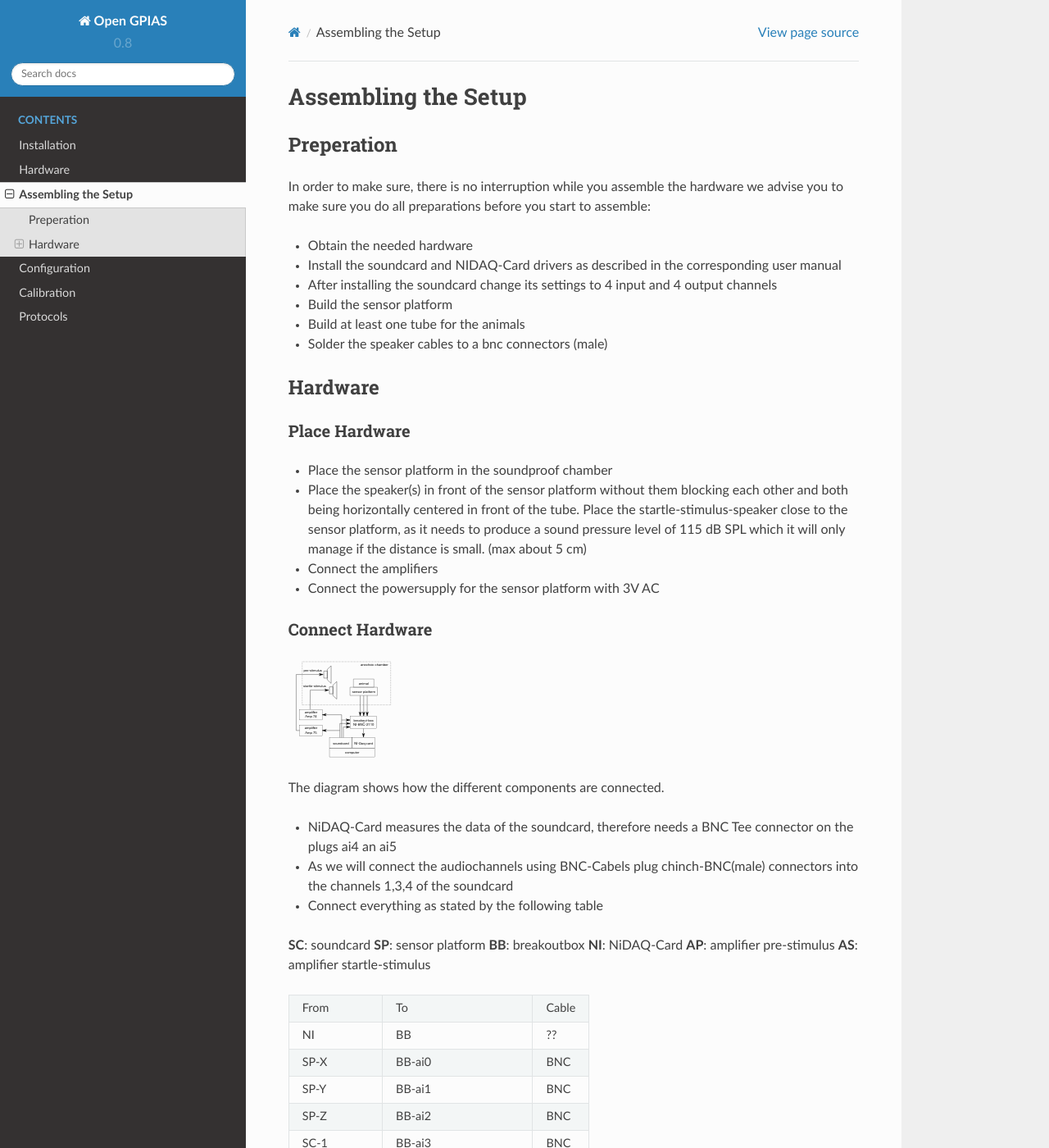
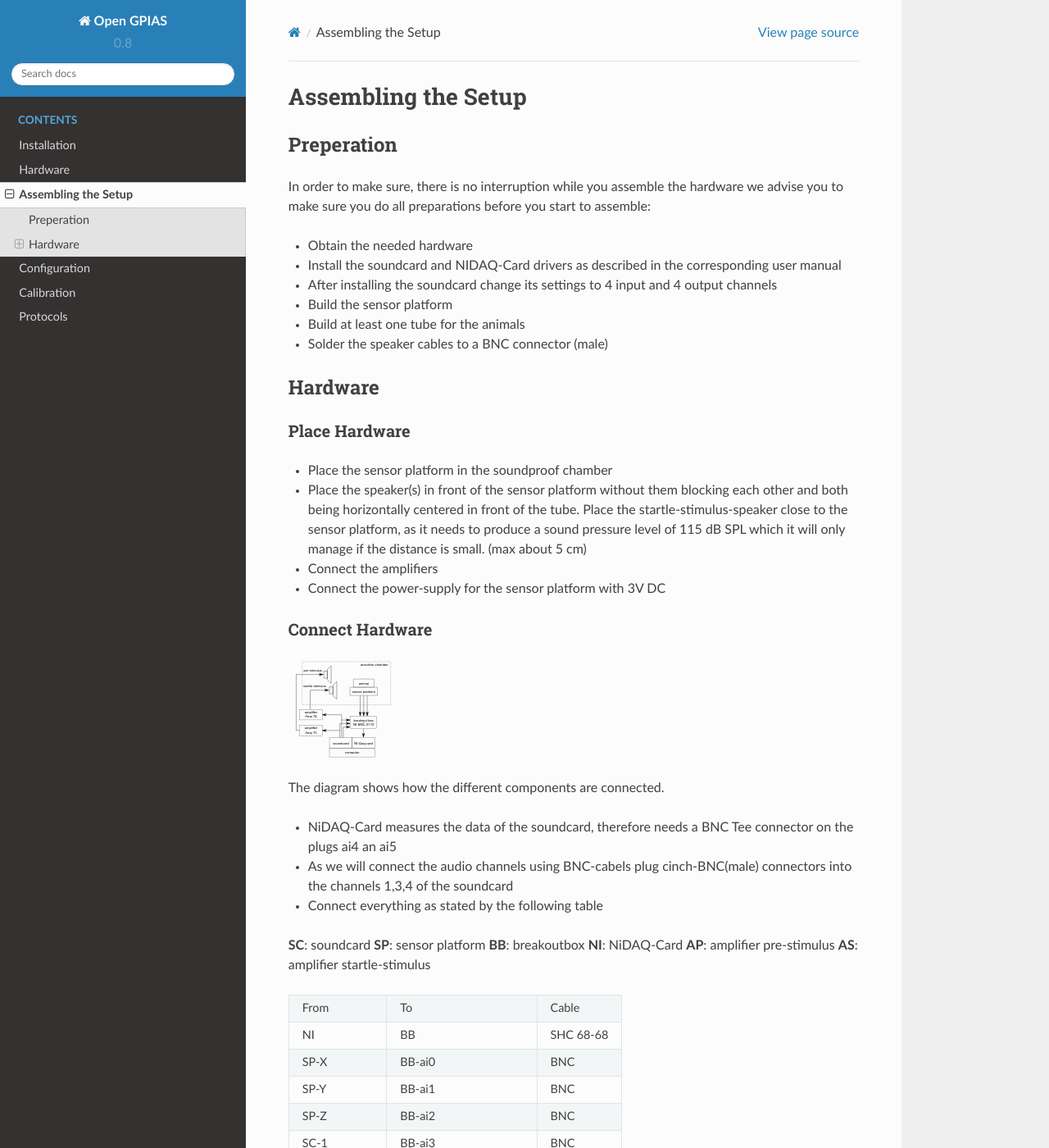
Before and after one commit to rgerum/open_gpias, a Sphinx documentation site: the page built from docs/assembling_setup.rst, in a window 1280 px wide and 1400 px high. Shown: the whole window at 82% size. Built offline with Sphinx 7.4.7 and the Read the Docs theme 2.0.0, drawn with Linux system fonts in a browser that asks for light colours; some of the changed text lies outside the part shown.

Commit message:
!correct typos in assembling the setup

```diff
--- a/docs/assembling_setup.rst
+++ b/docs/assembling_setup.rst
@@ -11,7 +11,7 @@ In order to make sure, there is no interruption while you assemble the hardware
 - After installing the soundcard change its settings to 4 input and 4 output channels
 - Build the sensor platform
 - Build at least one tube for the animals
-- Solder the speaker cables to a bnc connectors (male)
+- Solder the speaker cables to a BNC connector (male)
 
 Hardware
 --------
@@ -24,7 +24,7 @@ Place Hardware
   centered in front of the tube. Place the startle-stimulus-speaker close to the sensor platform, as it needs to produce
   a sound pressure level of 115 dB SPL which it will only manage if the distance is small. (max about 5 cm)
 - Connect the amplifiers
-- Connect the powersupply for the sensor platform with 3V AC
+- Connect the power-supply for the sensor platform with 3V DC
 
 Connect Hardware
 ~~~~~~~~~~~~~~~~
@@ -36,7 +36,7 @@ Connect Hardware
 The diagram shows how the different components are connected.
 
 - NiDAQ-Card measures the data of the soundcard, therefore needs a BNC Tee connector on the plugs ai4 an ai5
-- As we will connect the audiochannels using BNC-Cabels plug chinch-BNC(male) connectors into the channels 1,3,4 of the soundcard
+- As we will connect the audio channels using BNC-cabels plug cinch-BNC(male) connectors into the channels 1,3,4 of the soundcard
 - Connect everything as stated by the following table
 
 **SC**: soundcard
@@ -49,7 +49,7 @@ The diagram shows how the different components are connected.
 ============== ========================= ==========
 From           To                        Cable
 -------------- ------------------------- ----------
-NI             BB                        ??
+NI             BB                        SHC 68-68
 SP-X           BB-ai0                    BNC
 SP-Y           BB-ai1                    BNC
 SP-Z           BB-ai2                    BNC
@@ -60,5 +60,5 @@ BB-ai4         AP-in                     BNC
 BB-ai5         AS-in                     BNC
 AP-out         pre-stimulus speaker      BNC
 AS-out         startle-stimulus speaker  BNC
-powersupply    SP power in               ??
+power-supply   SP power in               solder
 ============== ========================= ==========
```
